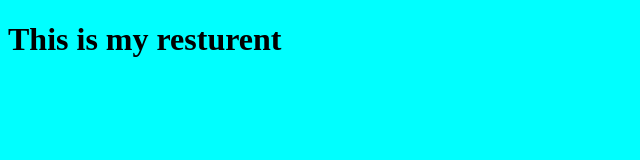
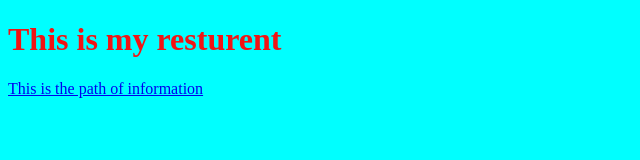
Before and after one commit to Dj-Karan/resturent-app, a plain HTML site: page index.html in a window 1280 px wide. Shown: the whole page, without its empty margins (0-640 px from the left). Drawn offline with Linux system fonts and the light colour scheme.

Commit message:
new page added

```diff
--- /dev/null
+++ b/image.css
@@ -0,0 +1,3 @@
+h1{
+    color: rgb(241, 20, 20);
+}
--- a/index.html
+++ b/index.html
@@ -6,8 +6,10 @@
     <meta name="viewport" content="width=device-width, initial-scale=1.0">
     <title>My Resturent</title>
     <link rel="stylesheet" href="doc.css"/>
+    <link rel="stylesheet" href="image.css"/>
 </head>
 <body>
     <h1>This is my resturent</h1>
+    <p> <a href="https://google.com" target="_blank">This is the path of information</a></p>
 </body>
 </html>
```
